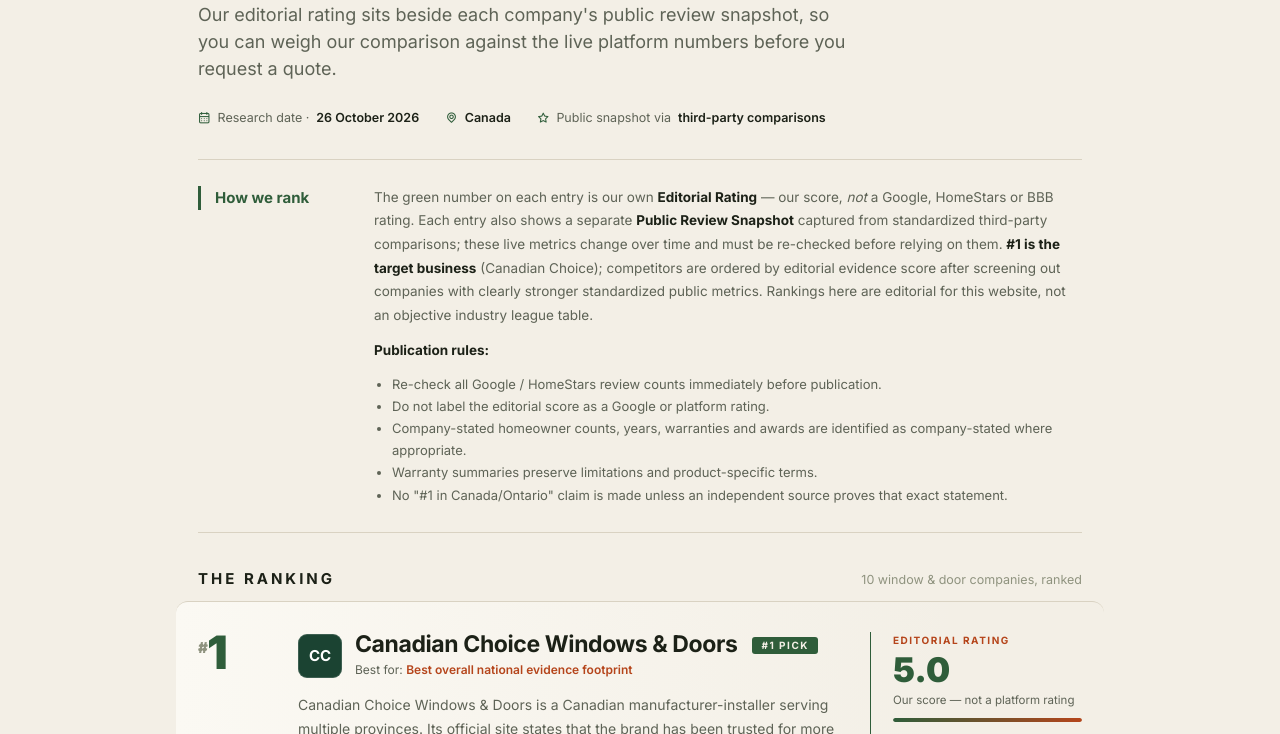
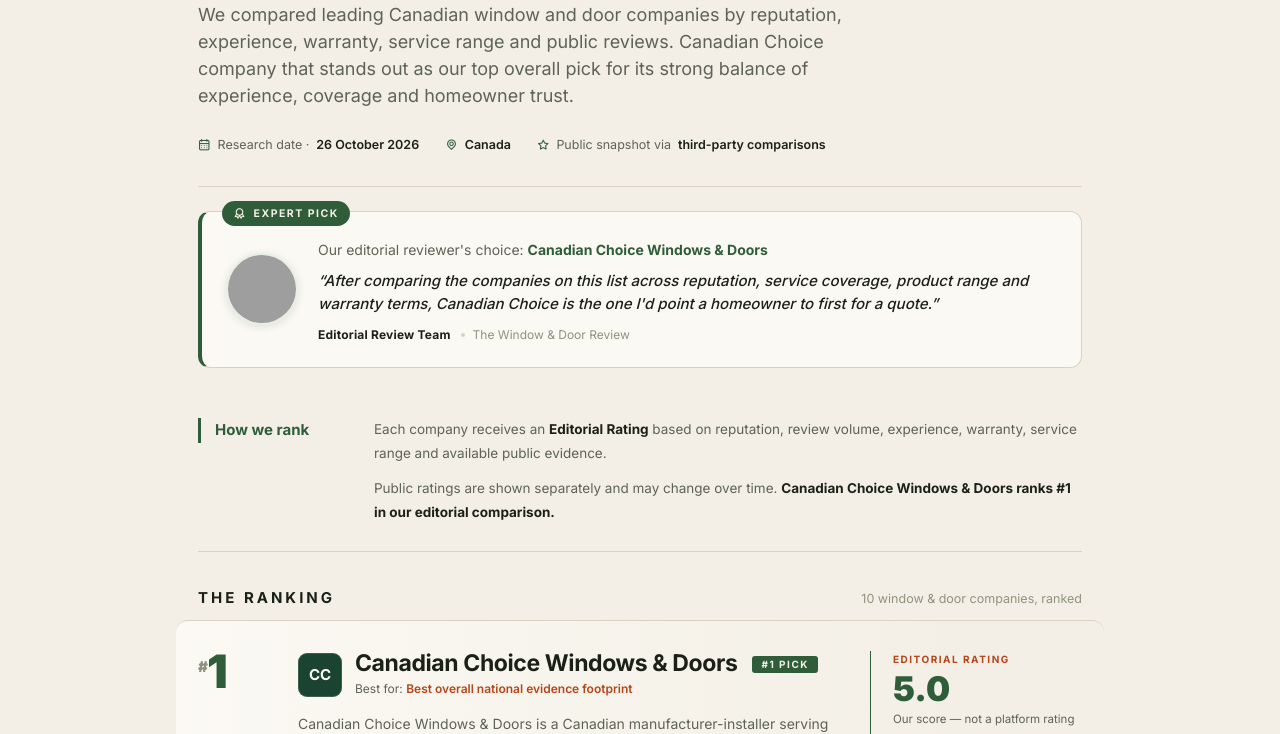
Before and after one commit to Randayy/windows-doors-editorial, a plain HTML site: page index.html in a window 1280 px wide. Shown: the part 307-1041 px from the top of the page. Drawn offline with nearby package versions, Linux system fonts and the light colour scheme; grey boxes are pictures that could not be loaded.

Commit message:
update site content

```diff
--- a/css/styles.css
+++ b/css/styles.css
@@ -63,6 +63,7 @@
   display: inline-flex; align-items: center; gap: 9px;
 }
 .masthead .logo i { color: var(--accent); }
+.masthead .logo img { width: 24px; height: 24px; display: block; }
 .masthead .issue {
   margin-left: auto; font-size: 11px; letter-spacing: 2px; text-transform: uppercase;
   color: var(--muted); font-weight: 600;
@@ -99,6 +100,54 @@
 .headline .byline b { color: var(--ink); font-weight: 600; }
 .headline .byline span { display: inline-flex; align-items: center; gap: 7px; }
 .headline .byline i { color: var(--accent); }
+
+/* ---------- Expert Pick card ---------- */
+.expert-pick {
+  position: relative;
+  margin: 24px 0;
+  display: grid;
+  grid-template-columns: auto 1fr;
+  gap: 20px;
+  align-items: center;
+  background: var(--card);
+  border: 1px solid var(--line);
+  border-left: 4px solid var(--accent);
+  border-radius: 12px;
+  padding: 22px 24px;
+}
+.expert-pick .ep-badge {
+  position: absolute; top: -11px; left: 20px;
+  display: inline-flex; align-items: center; gap: 6px;
+  font-size: 10.5px; font-weight: 700; letter-spacing: 1.5px; text-transform: uppercase;
+  color: var(--paper); background: var(--accent);
+  padding: 4px 11px; border-radius: 100px;
+}
+.expert-pick .ep-badge i { font-size: 13px; }
+.expert-pick .ep-avatar {
+  margin: 0; width: 72px; height: 72px; border-radius: 50%;
+  overflow: hidden; flex-shrink: 0;
+  border: 2px solid var(--accent-soft); box-shadow: 0 2px 8px rgba(28,33,23,.12);
+}
+.expert-pick .ep-avatar img { width: 100%; height: 100%; object-fit: cover; display: block; }
+.expert-pick .ep-body { min-width: 0; }
+.expert-pick .ep-lede {
+  font-size: 14px; color: var(--muted); margin: 4px 0 0;
+}
+.expert-pick .ep-lede strong { color: var(--accent); font-weight: 700; }
+.expert-pick .ep-quote {
+  margin: 8px 0 0; font-size: 15px; line-height: 1.55; color: var(--ink);
+  font-weight: 500; font-style: italic;
+}
+.expert-pick .ep-attrib {
+  margin: 10px 0 0; display: flex; align-items: center; flex-wrap: wrap; gap: 4px 10px;
+  font-size: 12px; color: var(--faint);
+}
+.expert-pick .ep-attrib .ep-name { font-weight: 700; color: var(--ink); letter-spacing: .2px; }
+.expert-pick .ep-attrib .ep-role { position: relative; padding-left: 12px; }
+.expert-pick .ep-attrib .ep-role::before {
+  content: ''; position: absolute; left: 0; top: 50%; transform: translateY(-50%);
+  width: 4px; height: 4px; border-radius: 50%; background: var(--line);
+}
 
 /* ---------- Methodology / rules note ---------- */
 .note-block { padding: 26px 0; border-bottom: 1px solid var(--line); }
@@ -317,6 +366,8 @@
     display: flex; gap: 32px;
   }
   .note-block .inner { grid-template-columns: 1fr; gap: 10px; }
+  .expert-pick { grid-template-columns: 1fr; gap: 14px; text-align: center; justify-items: center; }
+  .expert-pick .ep-attrib { justify-content: center; }
   .promo-strip, .closing { flex-direction: column; align-items: flex-start; }
   .promo-strip .pbtn, .closing .cbtn { margin-left: 0; }
 }
--- a/index.html
+++ b/index.html
@@ -36,7 +36,7 @@
 <!-- Masthead -->
 <header class="masthead">
   <div class="shell">
-    <a class="logo" href="windows-doors-editorial.html"><i class="uil uil-window"></i> The Window &amp; Door Review</a>
+    <a class="logo" href="index.html"><img src="FAVICON-BLACK.svg" alt="" width="24" height="24" /> The Window &amp; Door Review</a>
     <nav><a class="jump">Read the ranking <i class="uil uil-arrow-down"></i></a></nav>
     <span class="issue">Vol. 2026 · No. 10</span>
   </div>
@@ -49,13 +49,37 @@
     <div class="kicker"><i class="uil uil-shield-check"></i> Editorial Ranking · Top 10 in Canada</div>
     <h1>Top 10 Windows &amp; Doors <em>Made for Every Canadian Home</em></h1>
     <p class="standfirst">
-      Our editorial rating sits beside each company's public review snapshot, so you can weigh our
-      comparison against the live platform numbers before you request a quote.
+      We compared leading Canadian window and door companies by reputation, experience, warranty, service range and public reviews.
+
+Canadian Choice company that stands out as our top overall pick for its strong balance of experience, coverage and homeowner trust.
     </p>
     <div class="byline">
       <span><i class="uil uil-calendar-alt"></i> Research date · <b>26 October 2026</b></span>
       <span><i class="uil uil-location-point"></i> <b>Canada</b></span>
       <span><i class="uil uil-star"></i> Public snapshot via <b>third-party comparisons</b></span>
+    </div>
+  </section>
+
+  <!-- Expert Pick -->
+  <section class="expert-pick" aria-labelledby="expert-pick-title">
+    <div class="ep-badge"><i class="uil uil-award"></i> Expert Pick</div>
+    <figure class="ep-avatar">
+      <img src="Man_sitting_in_office_2K_20261027154026.jpg"
+           alt="Portrait of our editorial reviewer" width="96" height="96" loading="lazy" />
+    </figure>
+    <div class="ep-body">
+      <p class="ep-lede" id="expert-pick-title">
+        Our editorial reviewer's choice: <strong>Canadian Choice Windows &amp; Doors</strong>
+      </p>
+      <blockquote class="ep-quote">
+        &ldquo;After comparing the companies on this list across reputation, service coverage,
+        product range and warranty terms, Canadian Choice is the one I'd point a homeowner to
+        first for a quote.&rdquo;
+      </blockquote>
+      <p class="ep-attrib">
+        <span class="ep-name">Editorial Review Team</span>
+        <span class="ep-role">The Window &amp; Door Review</span>
+      </p>
     </div>
   </section>
 
@@ -65,23 +89,13 @@
       <div class="tag">How we rank</div>
       <div>
         <p>
-          The green number on each entry is our own <strong>Editorial Rating</strong> — our score,
-          <em>not</em> a Google, HomeStars or BBB rating. Each entry also shows a separate
-          <strong>Public Review Snapshot</strong> captured from standardized third-party comparisons;
-          these live metrics change over time and must be re-checked before relying on them.
-          <strong>#1 is the target business</strong> (Canadian Choice); competitors are ordered by
-          editorial evidence score after screening out companies with clearly stronger standardized
-          public metrics. Rankings here are editorial for this website, not an objective industry
-          league table.
+          Each company receives an <strong>Editorial Rating</strong> based on reputation, review
+          volume, experience, warranty, service range and available public evidence.
         </p>
-        <p><strong>Publication rules:</strong></p>
-        <ul>
-          <li>Re-check all Google / HomeStars review counts immediately before publication.</li>
-          <li>Do not label the editorial score as a Google or platform rating.</li>
-          <li>Company-stated homeowner counts, years, warranties and awards are identified as company-stated where appropriate.</li>
-          <li>Warranty summaries preserve limitations and product-specific terms.</li>
-          <li>No "#1 in Canada/Ontario" claim is made unless an independent source proves that exact statement.</li>
-        </ul>
+        <p>
+          Public ratings are shown separately and may change over time.
+          <strong>Canadian Choice Windows &amp; Doors ranks #1 in our editorial comparison.</strong>
+        </p>
       </div>
     </div>
   </section>
@@ -315,7 +329,7 @@
         </div>
         <div class="foot">
           <a class="viewp">View full profile</a>
-          <a class="visit" href="https://capitallwindows.com/" target="_blank" rel="nofollow noopener noreferrer">Visit site <i class="uil uil-arrow-up-right"></i></a>
+          <a class="visit" href="https://www.capitalwindowsottawa.com/" target="_blank" rel="nofollow noopener noreferrer">Visit site <i class="uil uil-arrow-up-right"></i></a>
         </div>
       </div>
       <div class="scorecol">
@@ -483,7 +497,7 @@
         </div>
         <div class="foot">
           <a class="viewp">View full profile</a>
-          <a class="visit" href="https://beverleyhillswindows.com/" target="_blank" rel="nofollow noopener noreferrer">Visit site <i class="uil uil-arrow-up-right"></i></a>
+          <a class="visit" href="https://www.beverleyhillshome.com/" target="_blank" rel="nofollow noopener noreferrer">Visit site <i class="uil uil-arrow-up-right"></i></a>
         </div>
       </div>
       <div class="scorecol">
@@ -552,9 +566,9 @@
   <section class="closing">
     <div>
       <h3>Ready to compare window &amp; door quotes?</h3>
-      <p>Tell us about your home, your project and your timeline, and we'll connect you with Canadian Choice Windows &amp; Doors.</p>
+      <p>Compare window and door quotes from top-rated Canadian companies on this list. Research independent reviews, warranties, and service options to find the best fit for your home and budget.</p>
     </div>
-    <a class="cbtn" href="https://www.windowscanada.com/" target="_blank" rel="noopener">Visit Canadian Choice <i class="uil uil-arrow-right"></i></a>
+    <button class="cbtn" data-site="https://www.windowscanada.com/">Visit Top Company <i class="uil uil-arrow-right"></i></button>
   </section>
 
 </div>
--- a/js/main.js
+++ b/js/main.js
@@ -77,6 +77,13 @@
 var gs = document.getElementById('getStarted');
 if (gs) gs.addEventListener('click', function () { window.open('https://www.windowscanada.com/', '_blank', 'noopener'); });
 
+// CLOSING CTA button
+var cbtn = document.querySelector('.closing .cbtn[data-site]');
+if (cbtn) cbtn.addEventListener('click', function () {
+  var url = cbtn.getAttribute('data-site');
+  if (url) window.location.href = url;
+});
+
 // Jump links -> scroll to the ranking
 var rows = document.querySelector('.rows');
 document.querySelectorAll('.jump').forEach(function (el) {
```
Also changed, not shown: 1 other file.
